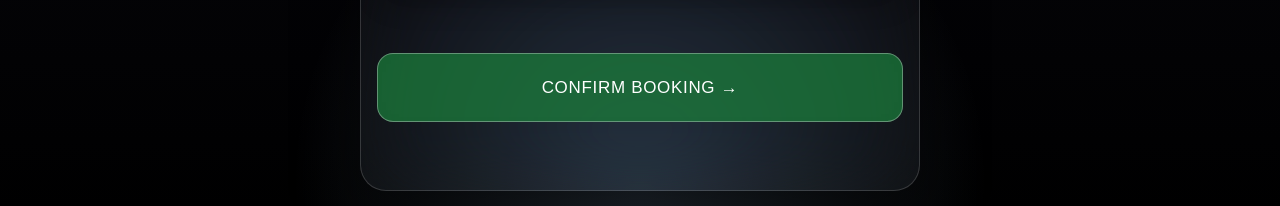
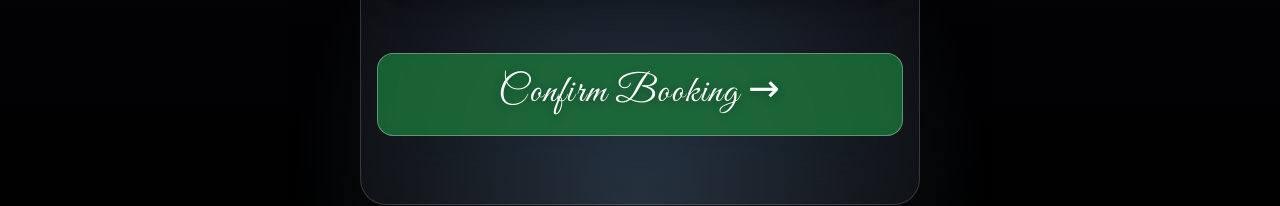
Before and after one commit to Pachapp/pachapp-ai, a website: page booking-form.html in a window 1280 px wide. Shown: the part 2180-2386 px from the top of the page. Drawn offline with Linux system fonts and the light colour scheme.

Commit message:
Update booking form styles and button text

```diff
--- a/booking-form.html
+++ b/booking-form.html
@@ -1,6 +1,7 @@
 <!DOCTYPE html>
 <html lang="en"><head><meta charset="UTF-8"><meta name="viewport" content="width=device-width, initial-scale=1.0">
 <title>Pachapp Pool Villa — Booking Form</title>
+<link href="https://fonts.googleapis.com/css2?family=Great+Vibes&display=swap" rel="stylesheet">
 <style>
 *{box-sizing:border-box;margin:0;padding:0;-webkit-tap-highlight-color:transparent}
 body{background:#05050A;color:#fff;font-family:-apple-system,BlinkMacSystemFont,"SF Pro Display","SF Pro Text",Inter,"Helvetica Neue",Arial,sans-serif;font-weight:200;letter-spacing:.03em;line-height:1.65;font-stretch:105%;padding:18px 14px 40px;min-height:100vh;
@@ -78,12 +79,13 @@ input[type="date"]::-webkit-calendar-picker-indicator{opacity:.65;cursor:pointer
 .qr-wrap img{width:320px;height:320px;max-width:92%;object-fit:contain;border-radius:16px;padding:10px;background:rgba(255,255,255,.92)}
 .pay-sub2{text-align:center;color:#555;font-size:13px;margin-bottom:26px;font-weight:200;letter-spacing:.02em}
 .confirm-spacer{height:10px}
-/* BEAUTIFUL RUNNING LETTER / MARQUEE */
+/* BEAUTIFUL RUNNING LETTER / MARQUEE - DO NOT CHANGE */
 .marquee-wrap{overflow:hidden;background:linear-gradient(90deg,rgba(255,255,255,.06),rgba(255,255,255,.16),rgba(255,255,255,.06));border:1px solid rgba(255,255,255,.22);border-radius:999px;padding:13px 0;margin:34px 0 22px;backdrop-filter:blur(18px);-webkit-backdrop-filter:blur(18px);box-shadow:0 8px 24px rgba(0,0,0,.25),inset 0 1px 0 rgba(255,255,255,.18)}
 .marquee-track{display:flex;width:max-content;animation:marquee 24s linear infinite}
 .marquee-track span{white-space:nowrap;font-size:14px;font-weight:300;letter-spacing:.14em;line-height:1.6;background:linear-gradient(90deg,#FFE9A8,#FFB3C1,#A8D4FF,#B8FFD0,#FFE9A8);-webkit-background-clip:text;background-clip:text;color:transparent;padding:0 14px}
 @keyframes marquee{from{transform:translateX(0)}to{transform:translateX(-50%)}}
-.submit{width:100%;background:rgba(26,122,58,.75);backdrop-filter:blur(14px);color:#fff;border:1px solid rgba(255,255,255,.32);border-radius:16px;padding:20px;font-size:17px;font-weight:400;letter-spacing:.04em;line-height:1.6;cursor:pointer;margin-top:34px;transition:transform .15s}
+/* CONFIRM BOOKING - STYLISH SIGNATURE CURSIVE */
+.submit{width:100%;background:rgba(26,122,58,.75);backdrop-filter:blur(14px);color:#fff;border:1px solid rgba(255,255,255,.32);border-radius:16px;padding:14px 18px 18px;font-family:'Great Vibes','Pinyon Script','Brush Script MT','Segoe Script',cursive;font-size:38px;font-weight:400;letter-spacing:.04em;line-height:1.3;text-transform:none;cursor:pointer;margin-top:34px;transition:transform .15s;text-shadow:0 2px 10px rgba(0,0,0,.30)}
 .submit:active{transform:scale(.98)}
 .status{margin-top:24px;text-align:center;font-weight:300;font-size:14px;letter-spacing:.02em;line-height:1.65;min-height:22px}
 </style></head>
@@ -122,7 +124,7 @@ input[type="date"]::-webkit-calendar-picker-indicator{opacity:.65;cursor:pointer
 <input id="utr" class="field" style="background:rgba(255,255,255,.92);color:#000;border:1px solid #CCC" placeholder="Enter UTR after payment">
 <div class="hint" style="color:#333">Pachapp will verify after checking bank.</div></div>
 <div class="marquee-wrap"><div class="marquee-track"><span>WELCOME TO PACHAPP POOL VILLA &nbsp;✦&nbsp; LUCKY HILL • MEPPADI • WAYANAD &nbsp;✦&nbsp; PRIVATE POOL • PEACEFUL STAY • FAMILY COMFORT &nbsp;✦&nbsp; THANK YOU FOR CHOOSING PACHAPP &nbsp;✦&nbsp;</span><span>WELCOME TO PACHAPP POOL VILLA &nbsp;✦&nbsp; LUCKY HILL • MEPPADI • WAYANAD &nbsp;✦&nbsp; PRIVATE POOL • PEACEFUL STAY • FAMILY COMFORT &nbsp;✦&nbsp; THANK YOU FOR CHOOSING PACHAPP &nbsp;✦&nbsp;</span></div></div>
-<button id="submitBtn" class="submit">CONFIRM BOOKING →</button><div id="statusMsg" class="status"></div>
+<button id="submitBtn" class="submit">Confirm Booking →</button><div id="statusMsg" class="status"></div>
 </div>
 <script>
 let nights=1,adults=2,kidsFree=0,kidsHalf=0,bookingType='Full Villa',breakfast='Yes',rooms=4,roomsManual=false;
```
